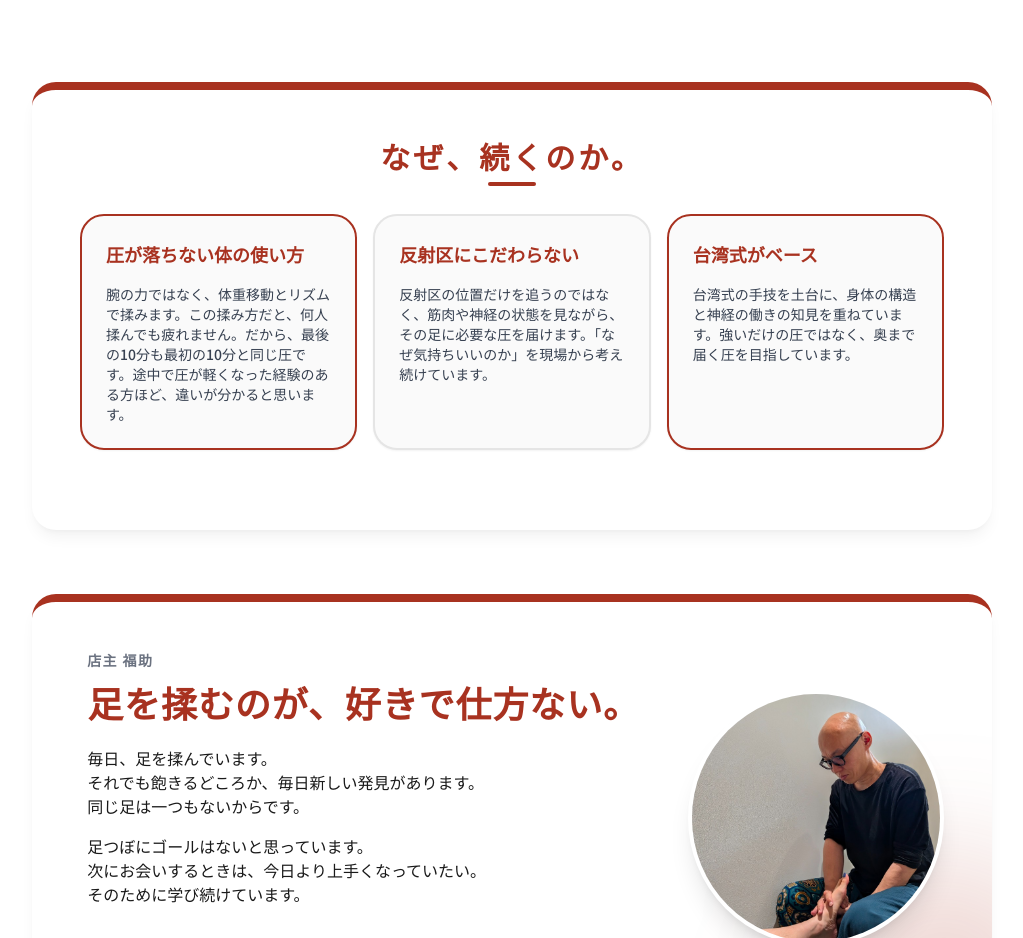
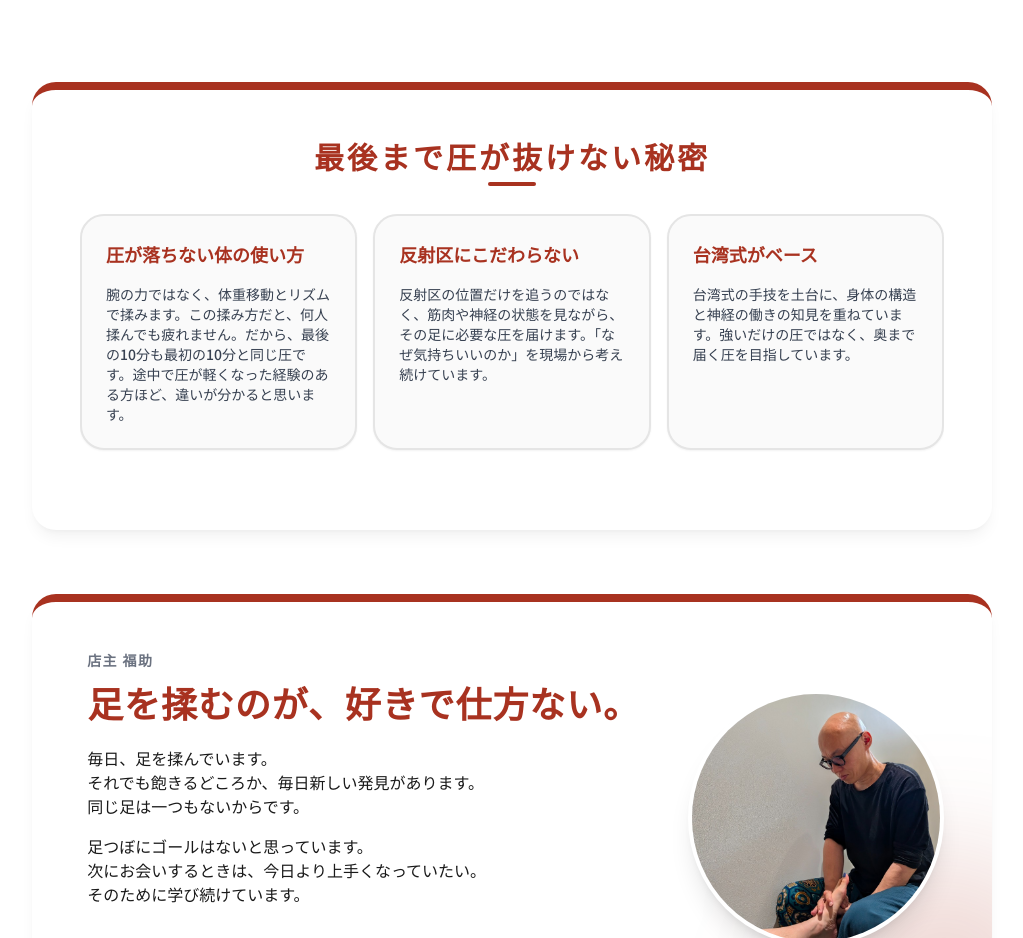
Before and after one commit to ashiyafukusuke/fukusuke2, a Next.js app: page / in a window 1280 px wide. Shown: the part 780-1718 px from the top of the page, without its empty margins (128-1151 px from the left). Built offline with nearby package versions, Linux system fonts and the light colour scheme.

Commit message:
Add files via upload

```diff
--- a/src/components/FeaturesCarousel.tsx
+++ b/src/components/FeaturesCarousel.tsx
@@ -7,7 +7,7 @@ export default function FeaturesCarousel() {
       title: "圧が落ちない体の使い方",
       content: "腕の力ではなく、体重移動とリズムで揉みます。この揉み方だと、何人揉んでも疲れません。だから、最後の10分も最初の10分と同じ圧です。途中で圧が軽くなった経験のある方ほど、違いが分かると思います。",
       bg: "bg-cardlight",
-      borderColor: "border-sub"
+      borderColor: "border-divider"
     },
     {
       title: "反射区にこだわらない",
@@ -19,7 +19,7 @@ export default function FeaturesCarousel() {
       title: "台湾式がベース",
       content: "台湾式の手技を土台に、身体の構造と神経の働きの知見を重ねています。強いだけの圧ではなく、奥まで届く圧を目指しています。",
       bg: "bg-cardlight",
-      borderColor: "border-sub"
+      borderColor: "border-divider"
     }
   ];
 
@@ -28,7 +28,7 @@ export default function FeaturesCarousel() {
       <div className="flex flex-col">
         <div className="text-center mb-8 md:mb-10">
           <h2 className="font-sans font-black text-2xl md:text-3xl text-main inline-block relative tracking-widest">
-            なぜ、続くのか。
+            最後まで圧が抜けない秘密
             <div className="absolute -bottom-3 left-1/2 transform -translate-x-1/2 w-12 h-1 bg-main rounded-full"></div>
           </h2>
           <p className="text-gray-400 mt-6 text-[10px] md:text-xs tracking-widest font-bold md:hidden">
```
